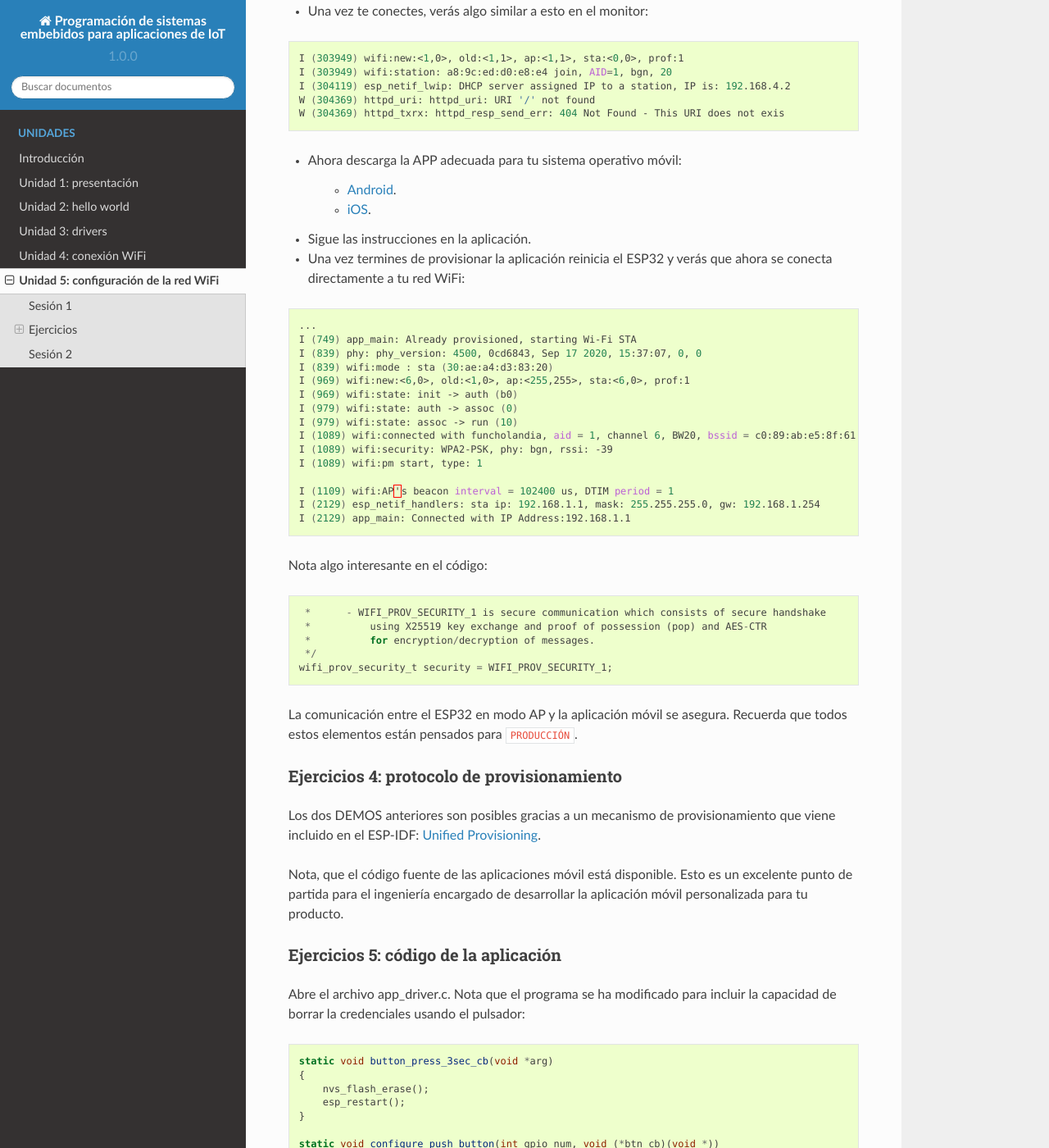
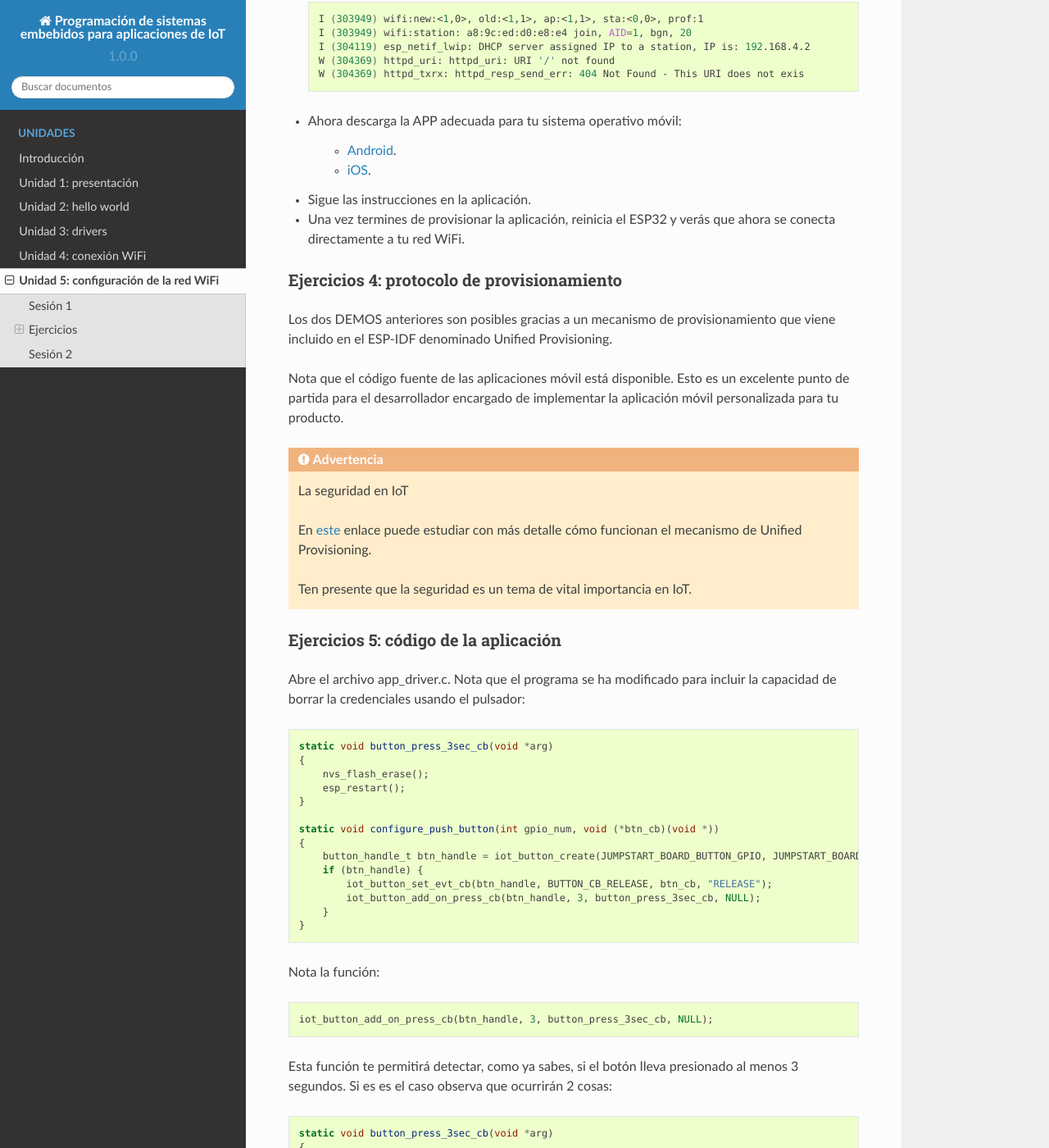
Before and after one commit to juanferfranco/espiot, a Sphinx documentation site: the page built from docs/_unidad5/unidad5.rst, in a window 1280 px wide and 1400 px high, scrolled down 2465 px. Shown: the whole window at 82% size. Built offline with Sphinx 7.4.7 and the Read the Docs theme 2.0.0, drawn with Linux system fonts in a browser that asks for light colours; some of the changed text lies outside the part shown.

Commit message:
add ex 6 and 7. And Update feb 11 assistance to include JSMartinez

```diff
--- a/docs/_unidad5/unidad5.rst
+++ b/docs/_unidad5/unidad5.rst
@@ -42,7 +42,7 @@ Por lo pronto:
   flash del controlador.
 * Graba el programa en la memoria y lanza el monitor, el resultado debe ser este:
 
-.. code:: bash
+.. code-block:: bash
 
     ...
     I (858) wifi_init: rx ba win: 6
@@ -79,51 +79,51 @@ Ahora vamos a probar el otro método: SoftAP.
 
 * Modifica el código fuente en app_main.c en la función app_main() así:
 
-.. code:: c
+  .. code-block:: c
 
-    wifi_prov_mgr_config_t config = {
-        /* What is the Provisioning Scheme that we want ?
-         * wifi_prov_scheme_softap or wifi_prov_scheme_ble */
+        wifi_prov_mgr_config_t config = {
+            /* What is the Provisioning Scheme that we want ?
+            * wifi_prov_scheme_softap or wifi_prov_scheme_ble */
 
-        //.scheme = wifi_prov_scheme_ble,
-        .scheme = wifi_prov_scheme_softap,
+            //.scheme = wifi_prov_scheme_ble,
+            .scheme = wifi_prov_scheme_softap,
 
-        /* Any default scheme specific event handler that you would
-         * like to choose. Since our example application requires
-         * neither BT nor BLE, we can choose to release the associated
-         * memory once provisioning is complete, or not needed
-         * (in case when device is already provisioned). Choosing
-         * appropriate scheme specific event handler allows the manager
-         * to take care of this automatically. This can be set to
-         * WIFI_PROV_EVENT_HANDLER_NONE when using wifi_prov_scheme_softap*/
+            /* Any default scheme specific event handler that you would
+            * like to choose. Since our example application requires
+            * neither BT nor BLE, we can choose to release the associated
+            * memory once provisioning is complete, or not needed
+            * (in case when device is already provisioned). Choosing
+            * appropriate scheme specific event handler allows the manager
+            * to take care of this automatically. This can be set to
+            * WIFI_PROV_EVENT_HANDLER_NONE when using wifi_prov_scheme_softap*/
 
-        //.scheme_event_handler = WIFI_PROV_SCHEME_BLE_EVENT_HANDLER_FREE_BTDM,
-        .scheme_event_handler = WIFI_PROV_EVENT_HANDLER_NONE,
+            //.scheme_event_handler = WIFI_PROV_SCHEME_BLE_EVENT_HANDLER_FREE_BTDM,
+            .scheme_event_handler = WIFI_PROV_EVENT_HANDLER_NONE,
 
-        /* Do we want an application specific handler be executed on
-         * various provisioning related events */
-        .app_event_handler = {
-            .event_cb = prov_event_handler,
-            .user_data = NULL
-        }
-    };
+            /* Do we want an application specific handler be executed on
+            * various provisioning related events */
+            .app_event_handler = {
+                .event_cb = prov_event_handler,
+                .user_data = NULL
+            }
+        };
 
 * No olvides borrar por completo la memoria flash del microcontrolador
   para garantizar que las credenciales que guardamos usando el método anterior
   se borren:
 
-.. code:: bash
+  .. code-block:: bash
 
-    idf.py -p /dev/ttyUSB0 -b 921600 erase_flash build flash monitor
+        idf.py -p /dev/ttyUSB0 -b 921600 erase_flash build flash monitor
 
-Debes ver en el monitor algo similar a esto:
+  Debes ver en el monitor algo similar a esto:
 
-.. code:: bash
+  .. code-block:: bash
 
-    I (989) wifi:Total power save buffer number: 16
-    W (989) wifi_prov_scheme_softap: Error adding mDNS service! Check if mDNS is running
-    I (999) wifi_prov_mgr: Provisioning started with service name : PROV_D38320
-    I (1009) app_main: Provisioning started
+        I (989) wifi:Total power save buffer number: 16
+        W (989) wifi_prov_scheme_softap: Error adding mDNS service! Check if mDNS is running
+        I (999) wifi_prov_mgr: Provisioning started with service name : PROV_D38320
+        I (1009) app_main: Provisioning started
 
 * En este momento tu ESP32 se ha convertido en un access point al cual puedes
   comunicarte usando tu celular. Conéctate al AP que provee el ESP32, en mi caso
@@ -131,13 +131,13 @@ Debes ver en el monitor algo similar a esto:
 
 * Una vez te conectes, verás algo similar a esto en el monitor:
 
-.. code:: bash
+  .. code-block:: bash
 
-    I (303949) wifi:new:<1,0>, old:<1,1>, ap:<1,1>, sta:<0,0>, prof:1
-    I (303949) wifi:station: a8:9c:ed:d0:e8:e4 join, AID=1, bgn, 20
-    I (304119) esp_netif_lwip: DHCP server assigned IP to a station, IP is: 192.168.4.2
-    W (304369) httpd_uri: httpd_uri: URI '/' not found
-    W (304369) httpd_txrx: httpd_resp_send_err: 404 Not Found - This URI does not exis
+        I (303949) wifi:new:<1,0>, old:<1,1>, ap:<1,1>, sta:<0,0>, prof:1
+        I (303949) wifi:station: a8:9c:ed:d0:e8:e4 join, AID=1, bgn, 20
+        I (304119) esp_netif_lwip: DHCP server assigned IP to a station, IP is: 192.168.4.2
+        W (304369) httpd_uri: httpd_uri: URI '/' not found
+        W (304369) httpd_txrx: httpd_resp_send_err: 404 Not Found - This URI does not exis
 
 * Ahora descarga la APP adecuada para tu sistema operativo móvil:
 
@@ -146,50 +146,25 @@ Debes ver en el monitor algo similar a esto:
 
 * Sigue las instrucciones en la aplicación.
 
-* Una vez termines de provisionar la aplicación reinicia el ESP32 y verás que ahora
-  se conecta directamente a tu red WiFi:
-
-.. code:: bash
-
-    ...
-    I (749) app_main: Already provisioned, starting Wi-Fi STA
-    I (839) phy: phy_version: 4500, 0cd6843, Sep 17 2020, 15:37:07, 0, 0
-    I (839) wifi:mode : sta (30:ae:a4:d3:83:20)
-    I (969) wifi:new:<6,0>, old:<1,0>, ap:<255,255>, sta:<6,0>, prof:1
-    I (969) wifi:state: init -> auth (b0)
-    I (979) wifi:state: auth -> assoc (0)
-    I (979) wifi:state: assoc -> run (10)
-    I (1089) wifi:connected with funcholandia, aid = 1, channel 6, BW20, bssid = c0:89:ab:e5:8f:61
-    I (1089) wifi:security: WPA2-PSK, phy: bgn, rssi: -39
-    I (1089) wifi:pm start, type: 1
-
-    I (1109) wifi:AP's beacon interval = 102400 us, DTIM period = 1
-    I (2129) esp_netif_handlers: sta ip: 192.168.1.1, mask: 255.255.255.0, gw: 192.168.1.254
-    I (2129) app_main: Connected with IP Address:192.168.1.1
-
-Nota algo interesante en el código:
-
-.. code:: c
-
-         *      - WIFI_PROV_SECURITY_1 is secure communication which consists of secure handshake
-         *          using X25519 key exchange and proof of possession (pop) and AES-CTR
-         *          for encryption/decryption of messages.
-         */
-        wifi_prov_security_t security = WIFI_PROV_SECURITY_1;
-
-La comunicación entre el ESP32 en modo AP y la aplicación móvil se asegura. Recuerda que todos
-estos elementos están pensados para ``PRODUCCIÓN``.
+* Una vez termines de provisionar la aplicación, reinicia el ESP32 y verás que ahora
+  se conecta directamente a tu red WiFi.
 
 Ejercicios 4: protocolo de provisionamiento
 ^^^^^^^^^^^^^^^^^^^^^^^^^^^^^^^^^^^^^^^^^^^^^
 
 Los dos DEMOS anteriores son posibles gracias a un mecanismo de provisionamiento que
-viene incluido en el ESP-IDF:
-`Unified Provisioning <https://docs.espressif.com/projects/esp-jumpstart/en/latest/networkconfig.html#unified-provisioning>`__.
+viene incluido en el ESP-IDF denominado Unified Provisioning.
 
-Nota, que el código fuente de las aplicaciones móvil está disponible. Esto es un
-excelente punto de partida para el ingeniería encargado de desarrollar la aplicación
+Nota que el código fuente de las aplicaciones móvil está disponible. Esto es un
+excelente punto de partida para el desarrollador encargado de implementar la aplicación
 móvil personalizada para tu producto.
+
+.. warning:: La seguridad en IoT
+
+    En `este <https://docs.espressif.com/projects/esp-jumpstart/en/latest/networkconfig.html#unified-provisioning>`__
+    enlace puede estudiar con más detalle cómo funcionan el mecanismo de Unified Provisioning.
+
+    Ten presente que la seguridad es un tema de vital importancia en IoT.
 
 Ejercicios 5: código de la aplicación
 ^^^^^^^^^^^^^^^^^^^^^^^^^^^^^^^^^^^^^^
@@ -197,7 +172,7 @@ Ejercicios 5: código de la aplicación
 Abre el archivo app_driver.c. Nota que el programa se ha modificado para incluir
 la capacidad de borrar la credenciales usando el pulsador:
 
-.. code:: c
+.. code-block:: c
 
     static void button_press_3sec_cb(void *arg)
     {
@@ -216,14 +191,14 @@ la capacidad de borrar la credenciales usando el pulsador:
 
 Nota la función:
 
-.. code:: c
+.. code-block:: c
 
     iot_button_add_on_press_cb(btn_handle, 3, button_press_3sec_cb, NULL);
 
 Esta función te permitirá detectar, como ya sabes, si el botón lleva presionado al
 menos 3 segundos. Si es es el caso observa que ocurrirán 2 cosas:
 
-.. code:: c
+.. code-block:: c
 
     static void button_press_3sec_cb(void *arg)
     {
@@ -239,7 +214,145 @@ se reiniciará el ESP32 y entrará de nuevo a modo provisioning.
 Ejercicios 6: código de la aplicación
 ^^^^^^^^^^^^^^^^^^^^^^^^^^^^^^^^^^^^^^
 
+Ahora vamos a concentrarnos en ``app_main.c``. Primero recordemos el código de la unidad
+anterior, pero a simplificado para entender los pasos más gruesos:
 
+.. code-block:: c
+
+    void app_main()
+    {
+
+        (1) app_driver_init();
+
+        (2) esp_err_t ret = nvs_flash_init();
+        (3) tcpip_adapter_init();
+        (4) esp_event_loop_init(event_handler, NULL);
+        (5) wifi_init_sta();
+
+        while (1)
+        {
+            ...
+        }
+    }
+
+.. code-block:: c
+
+    static void wifi_init_sta()
+    {
+        (6) wifi_init_config_t cfg = WIFI_INIT_CONFIG_DEFAULT();
+        (7) esp_wifi_init(&cfg);
+        (8) esp_wifi_set_storage(WIFI_STORAGE_RAM);
+        (9) esp_wifi_set_mode(WIFI_MODE_STA);
+
+        (10) wifi_config_t wifi_config = {
+            .sta = {
+                .ssid = EXAMPLE_ESP_WIFI_SSID,
+                .password = EXAMPLE_ESP_WIFI_PASS,
+            },
+        };
+        (11) esp_wifi_set_config(ESP_IF_WIFI_STA, &wifi_config);
+        (12) esp_wifi_start();
+    }
+
+Si analizas el código ``4_network_config`` verás que hasta el paso
+(7) tenemos lo mismo de la Unidad anterior. ¿Qué es la nuevo
+que debe soportar la aplicación?
+
+Antes de configurar el WiFi en modo STATION y conectarnos a una
+red WiFi debes saber si tenemos o no las CREDENCIALES. Para
+saber si el programa está provisionado se llama esta función:
+
+.. code-block:: c
+
+    wifi_prov_mgr_is_provisioned(&provisioned);
+
+La función guardará en la variable ``provisioned`` un valor booleano
+que indicará si el ESP32 tiene o no las credenciales.
+
+Para poder llamar esta función es necesario que el MANEJADOR de
+provisionamiento de WiFi esté inicializado:
+
+
+.. code-block:: c
+
+    wifi_prov_mgr_init(config);
+
+Si el ESP32 ya está provisionado, lo que pasemos en config realmente
+no importa, pero si no lo está, entonces pasaremos de una vez
+cómo queremos provisionar:
+
+.. code-block:: c
+
+    wifi_prov_mgr_config_t config = {
+        .scheme = wifi_prov_scheme_ble,
+        .scheme_event_handler = WIFI_PROV_SCHEME_BLE_EVENT_HANDLER_FREE_BTDM,
+        .app_event_handler = {
+            .event_cb = prov_event_handler,
+            .user_data = NULL
+        }
+    };
+
+Recuerda que tenemos los métodos BLE y SoftAP. ``prov_event_handler`` será
+el callback que utilizaremos para comunicar los eventos de ``wifi_prov_mgr``
+con la aplicación:
+
+Luego de llamar a ``wifi_prov_mgr_init(config)`` puede ocurrir una de dos cosas:
+
+.. code-block:: c
+
+    wifi_prov_mgr_init(config);
+
+    if (!provisioned)
+    {
+        ...
+        (1) wifi_prov_mgr_start_provisioning(security, pop, service_name, service_key);
+    }
+    else
+    {
+        (2) wifi_prov_mgr_deinit();
+        (3) wifi_init_sta();
+    }
+
+* (2) y (3): como el ESP32 ya tenía las credenciales entonces en (2) se liberan
+  la memoria reservada para el ``wifi_prov_mgr`` y en (3):
+
+  .. code-block:: c
+
+        esp_wifi_set_mode(WIFI_MODE_STA) );
+        esp_wifi_start();
+
+  Se configura el ESP32 en modo STATION y se intenta iniciarlo en ese modo. Recuerda
+  que luego de este momento, la comunicación con el driver WiFi se hará mediante
+  los callbacks definidos en ``event_handler``.
+
+* (1): inicializar el proceso de provisionamiento. Recuerda que los eventos
+  producidos por ``wifi_prov_mgr`` en este caso se recibirán con ``prov_event_handler``:
+
+Ejercicios 7: reto
+^^^^^^^^^^^^^^^^^^^^^^^^^
+
+Lee sección `código del proyecto <https://docs.espressif.com/projects/esp-jumpstart/en/latest/networkconfig.html#the-code>`__
+para profundizar un poco más en el funcionamiento y responder estas preguntas:
+
+* ¿Para qué se llama la función `wifi_prov_mgr_init`?
+* ¿Para qué sirve la partición NVS?
+* ¿Se implementa en la aplicación algún mecanismo para borrar la información
+  en NVS?
+* ¿Cómo hace la aplicación para saber si el ESP32 tiene credenciales almacenadas o no?
+* ¿Cómo se seleccionar el método de provisionamiento?
+* Una vez el proceso de provisionamiento termina ¿Cómo se pueden liberar los recursos
+  de memoria que este utiliza?
+* ¿El wifi_prov_mgr necesita conocer acerca de los eventos generados por el driver
+  de WiFi?
+* ¿Con el ESP-IDF es posible brindar algún esquema de seguridad a la hora de enviar
+  el nombre de la red WiFi y la contraseña del celular al ESP32? ¿Por qué crees
+  que esto sea importante?
+* ¿Qué es la característica de prueba de posesión (``pop``) y para qué sirve?
+* Piensa cómo utilizarías la prueba de posesión en un ambiente real de producción, describe
+  cómo serían los pasos que seguiría un usuario de tu producto.
+
+* Para implementar en producción ``pop`` ¿Qué le quedaría faltando al código de esta
+  unidad?
 
 Sesión 2
 -----------
```
Also changed, not shown: docs/_unidad4/unidad4.rst (+8 -8 lines), 1 other file.
